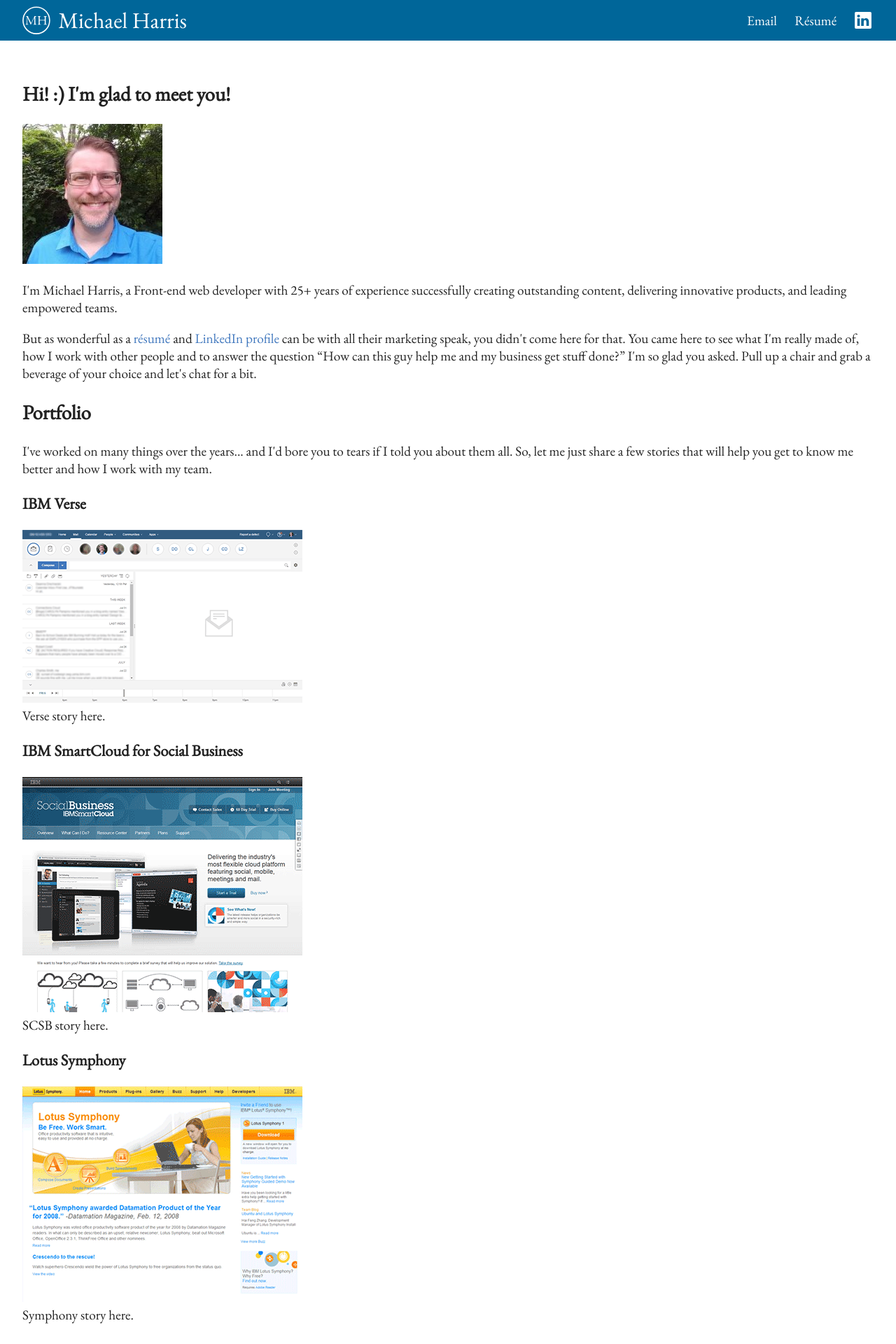
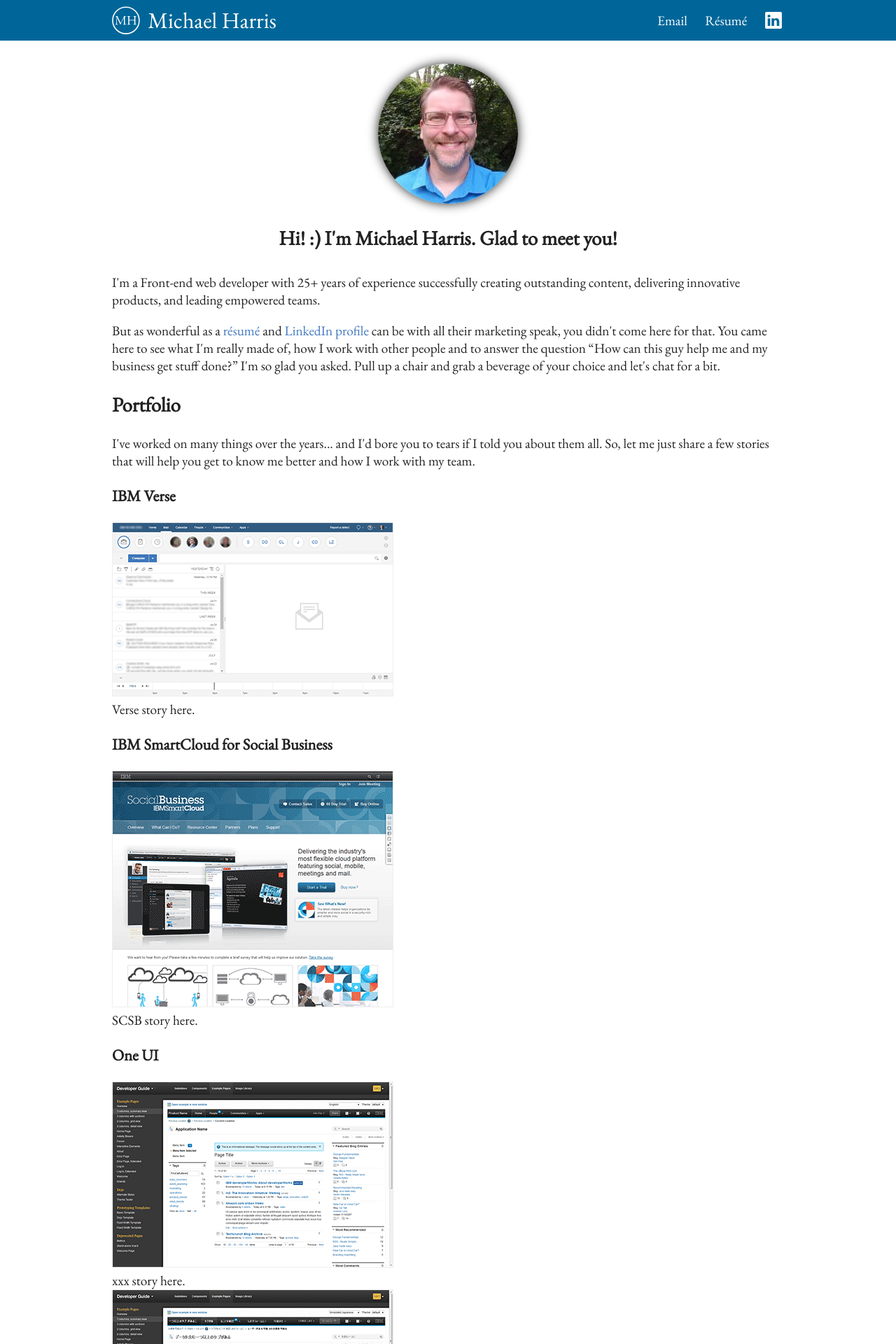
Before and after one commit to jbmdharris/jbmdharris.github.io, a Jekyll site: the page new.html, which Jekyll copies as it is, in a window 1280 px wide. Shown: the top 1920 px of the page at 70% size. Built offline with Jekyll 4.4.1, drawn with Linux system fonts in a browser that asks for light colours; some of the changed text lies outside the part shown.

Commit message:
add history section

```diff
--- a/new.html
+++ b/new.html
@@ -55,7 +55,8 @@
 </head>
 <body>
   <div class="frame">
-    <header class="banner" role="banner">
+    <header role="banner">
+      <div class="banner">
         <svg class="logo" xmlns="http://www.w3.org/2000/svg" viewBox="0 0 50 50">
           <circle class="c" stroke-width="2" stroke-miterlimit="10" cx="24.89" cy="25.19" r="23.71"/>
           <path class="m" d="M13.98 26.53c.53 1.09 1.04 2.15 1.6 3.17h.05c.62-1.09 1.2-2.29 1.78-3.47l2.17-4.42c1.04-2.11 1.71-3.38 1.76-4.44.79.07 1.27.07 1.73.07.58 0 1.34-.02 2.06-.07.14.09.14.49.02.58l-.49.05c-1.46.14-1.64.58-1.62 2.2.05 2.45.07 6.73.25 10.06.07 1.16.05 1.78 1.13 1.87l.74.07c.14.14.12.49-.05.58-.95-.05-1.9-.07-2.73-.07-.81 0-1.85.02-2.8.07-.16-.12-.19-.44-.05-.58l.67-.07c1.13-.12 1.13-.49 1.13-1.97l-.07-9.65h-.05c-.16.25-1.04 2.11-1.5 3.01l-2.06 4.05c-1.04 2.04-2.08 4.21-2.5 5.27-.05.07-.14.09-.23.09-.05 0-.16-.02-.21-.09-.39-1.23-1.5-3.49-2.04-4.63l-2.08-4.47c-.49-1.06-.97-2.27-1.48-3.33H9.1c-.1 1.44-.17 2.79-.24 4.13-.07 1.41-.16 3.47-.16 5.44 0 1.71.14 2.08 1.04 2.15l.88.07c.16.14.14.51-.02.58-.79-.05-1.69-.07-2.57-.07-.74 0-1.57.02-2.36.07-.14-.12-.19-.46-.05-.58l.51-.07c.97-.14 1.3-.28 1.43-1.9.14-1.53.25-2.8.39-5.09.12-1.92.21-3.89.25-5.16.05-1.46-.14-1.8-1.55-1.99l-.35-.05c-.12-.14-.09-.49.09-.58.69.05 1.25.07 1.83.07.53 0 1.16 0 1.92-.07-.09.9.49 2.34 1.2 3.82l2.64 5.35z"/>
@@ -72,12 +73,15 @@
             </svg>
           </a>
         </div>
+      </div>
     </header>
 
     <div class="main" role="main">
-      <h2>Hi! <abbr title="smile">:)</abbr> I'm glad to meet you!</h2>
-      <img src="images/MichaelHarris.jpg" alt="Picture of Michael Harris" />
-      <p>I'm Michael Harris, a Front-end web developer with 25+ years of experience successfully creating outstanding content,
+      <div class="hero">
+        <img class="mypic" src="images/MichaelHarris.jpg" alt="Picture of Michael Harris" />
+        <h2>Hi! <abbr title="smile">:)</abbr> I'm Michael Harris. Glad to meet you!</h2>
+      </div>
+      <p>I'm a Front-end web developer with 25+ years of experience successfully creating outstanding content,
       delivering innovative products, and leading empowered teams.</p>
       <p>But as wonderful as a
       <a href="MichaelHarris-Resume-GitHub1.pdf" target="_blank">r&eacute;sum&eacute;</a>
@@ -97,59 +101,55 @@
 
       <h3>IBM Verse</h3>
       <p>
-        <a href="images/portfolio/Verse.png" target="_blank"><img src="images/portfolio/VerseThumb.png" alt="Screen capture of IBM Verse" /></a>
+        <a class="pthumb" href="images/portfolio/Verse.png" target="_blank"><img src="images/portfolio/VerseThumb.png" alt="Screen capture of IBM Verse" /></a>
         <br />
         Verse story here.
       </p>
 
       <h3>IBM SmartCloud for Social Business</h3>
       <p>
-        <a href="images/portfolio/SCSB.png" target="_blank"><img src="images/portfolio/SCSBThumb.png" alt="" /></a>
+        <a class="pthumb" href="images/portfolio/SCSB.png" target="_blank"><img src="images/portfolio/SCSBThumb.png" alt="" /></a>
         <br />
         SCSB story here.
       </p>
 
+      <h3>One UI</h3>
+      <p>
+        <a class="pthumb" href="images/portfolio/OneUI.png" target="_blank"><img src="images/portfolio/OneUIThumb.png" alt="" /></a>
+        <br />
+        xxx story here.
+        <br />
+        <a class="pthumb" href="images/portfolio/OneUI_jp.png" target="_blank"><img src="images/portfolio/OneUIThumb_jp.png" alt="" /></a>
+        <br />
+        xxx story here.
+        <br />
+        <a class="pthumb" href="images/portfolio/OneUI_ar.png" target="_blank"><img src="images/portfolio/OneUIThumb_ar.png" alt="" /></a>
+        <br />
+        xxx story here.
+      </p>
+
       <h3>Lotus Symphony</h3>
       <p>
-        <a href="images/portfolio/Symphony.png" target="_blank"><img src="images/portfolio/SymphonyThumb.png" alt="" /></a>
+        <a class="pthumb" href="images/portfolio/Symphony.png" target="_blank"><img src="images/portfolio/SymphonyThumb.png" alt="" /></a>
         <br />
         Symphony story here.
       </p>
 
-      <h3>One UI</h3>
-      <p>
-        <a href="images/portfolio/OneUI.png" target="_blank"><img src="images/portfolio/OneUIThumb.png" alt="" /></a>
+
+      <!-- ============================================ -->
+      <h2>Ancient History</h2>
+      <p>I've worked on server-side code and back-end code and application code and
+      application builder code throughout the years. This gives me a large surface area
+      of experience to bring to your team.
       <br />
-        xxx story here.
-        <br />
-        <a href="images/portfolio/OneUI_jp.png" target="_blank"><img src="images/portfolio/OneUIThumb_jp.png" alt="" /></a>
-        <br />
-        xxx story here.
-        <br />
-        <a href="images/portfolio/OneUI_ar.png" target="_blank"><img src="images/portfolio/OneUIThumb_ar.png" alt="" /></a>
-        <br />
-        xxx story here.
-      </p>
-
-      <h3></h3>
-      <p>
-        <a href="images/portfolio/.png" target="_blank"><img src="images/portfolio/.png" alt="" /></a>
-        <br />
-        xxx story here.
-      </p>
-
-      <h3></h3>
-      <p>
-        <a href="images/portfolio/.png" target="_blank"><img src="images/portfolio/.png" alt="" /></a>
-        <br />
-        xxx story here.
-      </p>
-
-      <h3></h3>
-      <p>
-        <a href="images/portfolio/.png" target="_blank"><img src="images/portfolio/.png" alt="" /></a>
-        <br />
-        xxx story here.
+      <div class="hgallery">
+        <img src="images/history/WebSpherePortal.png" alt="WebSphere Portal Server" />
+        <img src="images/history/WebSphereStudio.png" alt="WebSphere Studio" />
+        <img src="images/history/BeanMachine.png" alt="Lotus BeanMachine" />
+        <img src="images/history/JavaBeans.png" alt="JavaBeans" />
+        <img src="images/history/OS2.png" alt="OS2" />
+        <img src="images/history/CUA.png" alt="Common User Access Guidelines" />
+      </div>
       </p>
 
 
@@ -213,11 +213,12 @@
       <a href="https://www.linkedin.com/in/jbmdharris" target="_blank">LinkedIn</a>.
       </p>
 
-    </div>
-
       <footer>
         <p>&copy; Michael Harris 2016</p>
       </footer>
+
+    </div>
+
   </div>
 </body>
 </html>
--- a/s.css
+++ b/s.css
@@ -21,16 +21,20 @@
 }
 
 /* ===== banner ===== */
+header {
+  background: #006699;
+  color: #fff;
+  border-bottom: 1px solid #fff; /* for high contrast accessibility */
+}
+
 .banner {
   display: flex;
   flex-direction: row;
   flex-wrap: wrap;
-  background: #006699;
-  color: #fff;
   align-items: center;
   padding: .5rem 2rem;
-  margin: 0;
-  border-bottom: 1px solid #fff; /* for high contrast accessibility */
+  max-width: 960px;
+  margin: 0 auto;
 }
 .banner h1 {
   margin: 0 .7rem;
@@ -93,7 +97,30 @@
 
 /* ===== main content ===== */
 .main {
-  padding: 2rem;
+  padding: 0 2rem 0 2rem;
+  max-width: 960px;
+  margin: 0 auto;
+}
+
+.hero {
+  text-align: center;
+  margin: 2rem 0 2rem 0;
+}
+
+.mypic {
+  border-radius: 50%;
+  box-shadow: 0 0 15px 0;
+}
+
+.pthumb  img{
+  /* border-radius: 25%; */
+  border: 1px solid #eee;
+}
+
+.hgallery img {
+  border: 1px solid #ccc;
+  border-radius: 10px;
+  margin: 2px;
 }
 
 footer {
@@ -103,7 +130,7 @@
 }
 
 /* ===== responsive ===== */
-@media only screen and (max-width: 30rem) {
+@media only screen and (max-width: 33rem) {
   .banner {
     flex-direction: column;
   }
```
Also changed, not shown: images/history/BeanMachine.png (added), images/history/CUA.png (added), images/history/JavaBeans.png (added), images/history/OS2.png (added), images/history/WebSpherePortal.png (added), images/history/WebSphereStudio.png (added). Lines whose indentation alone changed are shown as unchanged.
